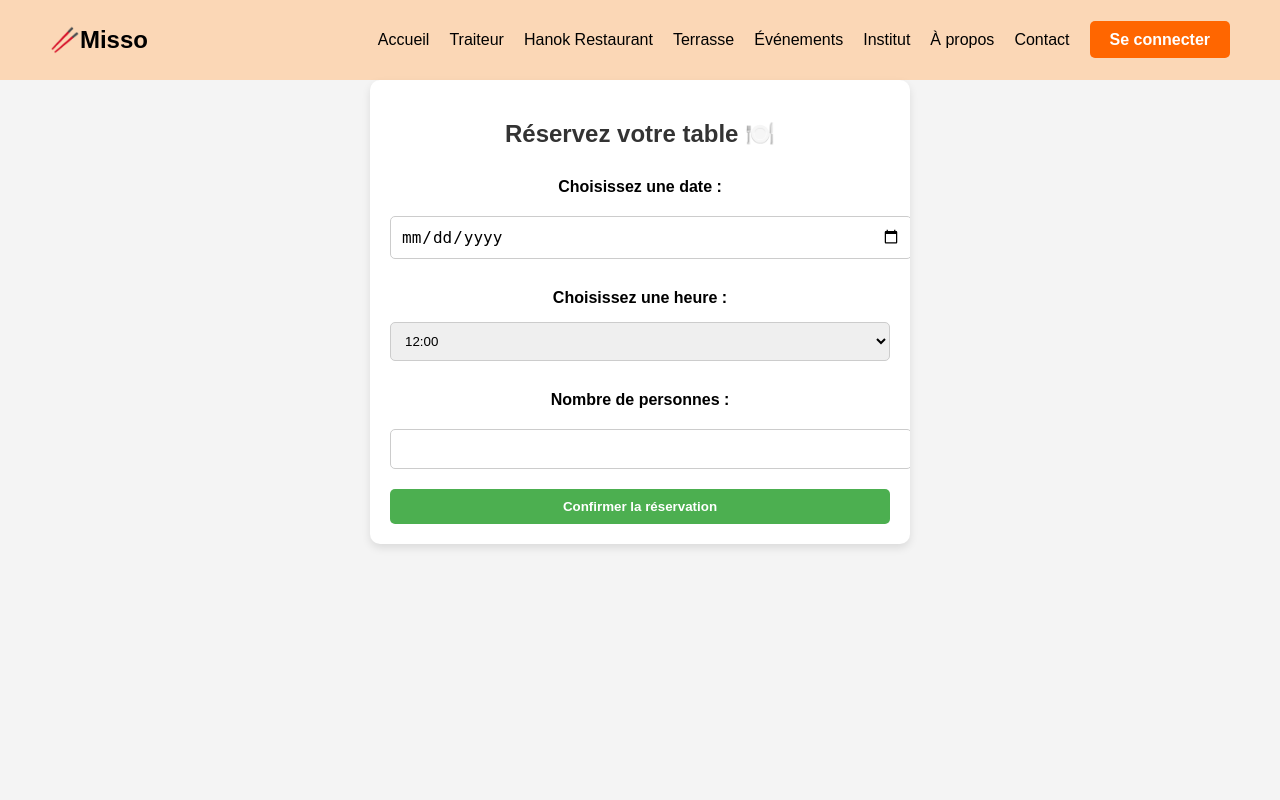
After one commit to chrmil/misso, a Django app: page /reservation/ in a window 1280 px wide. The commit adds this page. Run offline with Django 5.2, Linux system fonts and the light colour scheme; a user stored in the database is signed in.

Commit message:
réservation

```diff
--- a/misso/settings.py
+++ b/misso/settings.py
@@ -19,7 +19,7 @@ import os
 # Build paths inside the project like this: BASE_DIR / 'subdir'.
 BASE_DIR = Path(__file__).resolve().parent.parent
 
-STATIC_URL = 'static/'
+STATIC_URL = '/static/'
 
 STATICFILES_DIRS = [
     "H:\\Documents\\GitHub\\misso\\static\\",
@@ -133,7 +133,7 @@ USE_TZ = True
 # Static files (CSS, JavaScript, Images)
 # https://docs.djangoproject.com/en/5.1/howto/static-files/
 
-STATIC_URL = "static/"
+STATIC_URL = '/static/'
 
 # Default primary key field type
 # https://docs.djangoproject.com/en/5.1/ref/settings/#default-auto-field
--- a/utilisateurs/static/utilisateurs/style.css
+++ b/utilisateurs/static/utilisateurs/style.css
@@ -135,3 +135,62 @@ ul {
         padding: 6px;
     }
 }
+
+.reserve-btn {
+    display: inline-block;
+    padding: 10px 20px;
+    background-color: #ff5722;
+    color: white;
+    text-decoration: none;
+    border-radius: 5px;
+    font-weight: bold;
+    transition: background 0.3s;
+    margin-bottom: 20px;
+}
+
+.reserve-btn:hover {
+    background-color: #e64a19;
+}
+
+
+.container {
+    max-width: 500px;
+    margin: auto;
+    padding: 20px;
+    background: #fff;
+    border-radius: 10px;
+    box-shadow: 0 4px 8px rgba(0, 0, 0, 0.1);
+    text-align: center;
+}
+
+h2 {
+    color: #333;
+}
+
+label {
+    display: block;
+    margin: 10px 0 5px;
+    font-weight: bold;
+}
+
+input, select {
+    width: 100%;
+    padding: 10px;
+    margin-bottom: 10px;
+    border: 1px solid #ccc;
+    border-radius: 5px;
+}
+
+button {
+    padding: 10px 15px;
+    border: none;
+    border-radius: 5px;
+    cursor: pointer;
+    font-weight: bold;
+    background-color: #4caf50;
+    color: white;
+}
+
+button:hover {
+    opacity: 0.8;
+}
--- /dev/null
+++ b/utilisateurs/templates/reservation.html
@@ -0,0 +1,61 @@
+
+
+<!DOCTYPE html>
+<html lang="fr">
+<head>
+    <meta charset="UTF-8">
+    <meta name="viewport" content="width=device-width, initial-scale=1.0">
+    <title>Réservation</title>
+    {% load static %}
+    <link rel="stylesheet" href="{% static 'utilisateurs/style.css' %}">
+    <link rel="stylesheet" href="{% static 'utilisateurs/navigation.css' %}">
+</head>
+<body>
+    <header>
+        <nav>
+            <div class="logo">🥢Misso</div>
+            <ul>
+                <li><a href="{% url 'accueil' %}">Accueil</a></li>
+                <li><a href="{% url 'traiteur' %}">Traiteur</a></li>
+                <li><a href="{% url 'hanok' %}">Hanok Restaurant</a></li>
+                <li><a href="{% url 'terrasse' %}">Terrasse</a></li>
+                <li><a href="{% url 'evenements' %}">Événements</a></li>
+                <li><a href="{% url 'institut' %}">Institut</a></li>
+                <li><a href="{% url 'histoire' %}">À propos</a></li>
+                <li><a href="{% url 'accueil' %}#contact">Contact</a></li>
+                <li><a href="{% url 'connexion' %}" class="btns">Se connecter</a></li>
+            </ul>
+        </nav>
+    </header>
+
+    <div class="container">
+        <h2>Réservez votre table 🍽️</h2>
+
+        <form method="POST" action="{% url 'confirmer_reservation' %}">
+            {% csrf_token %}
+
+            <!-- Étape 1 : Choix de la date -->
+            <label for="date">Choisissez une date :</label>
+            <input type="date" id="date" name="date" required>
+
+            <!-- Étape 2 : Choix de l'heure -->
+            <label for="heure">Choisissez une heure :</label>
+            <select id="heure" name="heure" required>
+                <option value="12:00">12:00</option>
+                <option value="12:30">12:30</option>
+                <option value="13:00">13:00</option>
+                <option value="19:00">19:00</option>
+                <option value="19:30">19:30</option>
+                <option value="20:00">20:00</option>
+            </select>
+
+            <!-- Étape 3 : Nombre de personnes -->
+            <label for="personnes">Nombre de personnes :</label>
+            <input type="number" id="personnes" name="personnes" min="1" max="10" required>
+
+            <!-- Bouton de confirmation -->
+            <button type="submit" class="confirm-btn">Confirmer la réservation</button>
+        </form>
+    </div>
+</body>
+</html>
--- a/utilisateurs/templates/utilisateurs/profil.html
+++ b/utilisateurs/templates/utilisateurs/profil.html
@@ -28,6 +28,10 @@
 <body>
     <div class="container">
         <h2>Bonjour, {{ user.username }} ! 👋</h2>
+
+        <!-- Bouton Réserver ajouté ici -->
+        <a href="{% url 'reservation' %}" class="btn reserve-btn">Réserver</a>
+
         <div class="profile-info">
             <p><strong>Email :</strong> {{ user.email }}</p>
             <p><strong>Date de naissance :</strong> {{ user.date_de_naissance }}</p>
--- a/utilisateurs/urls.py
+++ b/utilisateurs/urls.py
@@ -2,7 +2,7 @@ from django.urls import path
 from .views import (
     inscription, connexion, deconnexion, profil, accueil,
     hanok, traiteur, institut, terrasse, evenements,
-    histoire, verifier_email
+    histoire, verifier_email,reservation_page, confirmer_reservation
 )
 
 urlpatterns = [
@@ -18,4 +18,6 @@ urlpatterns = [
     path('evenements/', evenements, name='evenements'),
     path('histoire/', histoire, name='histoire'),
     path('verifier_email/<int:user_id>/', verifier_email, name='verifier_email'),  # Ajout du paramètre user_id
+    path("reservation/", reservation_page, name="reservation"),
+    path("confirmer_reservation/", confirmer_reservation, name="confirmer_reservation"),
 ]
--- a/utilisateurs/views.py
+++ b/utilisateurs/views.py
@@ -129,3 +129,9 @@ def deconnexion(request):
 
 def profil(request):
     return render(request, "utilisateurs/profil.html", {"user": request.user})
+
+def reservation_page(request):
+    return render(request, "reservation.html")  # Assure-toi d'avoir ce template
+
+def confirmer_reservation(request):
+    return render(request, "utilisateurs/confirmation.html")
```
Also changed, not shown: utilisateurs/templates/utilisateurs/confirmation.html (added, +28 -0 lines), db.sqlite3.
